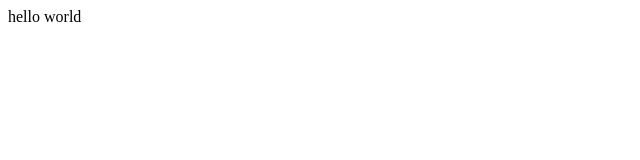
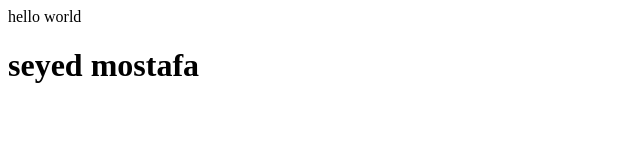
Before and after one commit to 2mostafa0/cs50xiran, a plain HTML site: page index.html in a window 1280 px wide. Shown: the whole page, without its empty margins (0-640 px from the left). Drawn offline with Linux system fonts and the light colour scheme.

Commit message:
add heading

```diff
--- a/index.html
+++ b/index.html
@@ -8,5 +8,6 @@
 </head>
 <body>
     hello world
+    <h1>seyed mostafa</h1>
 </body>
 </html>
```
